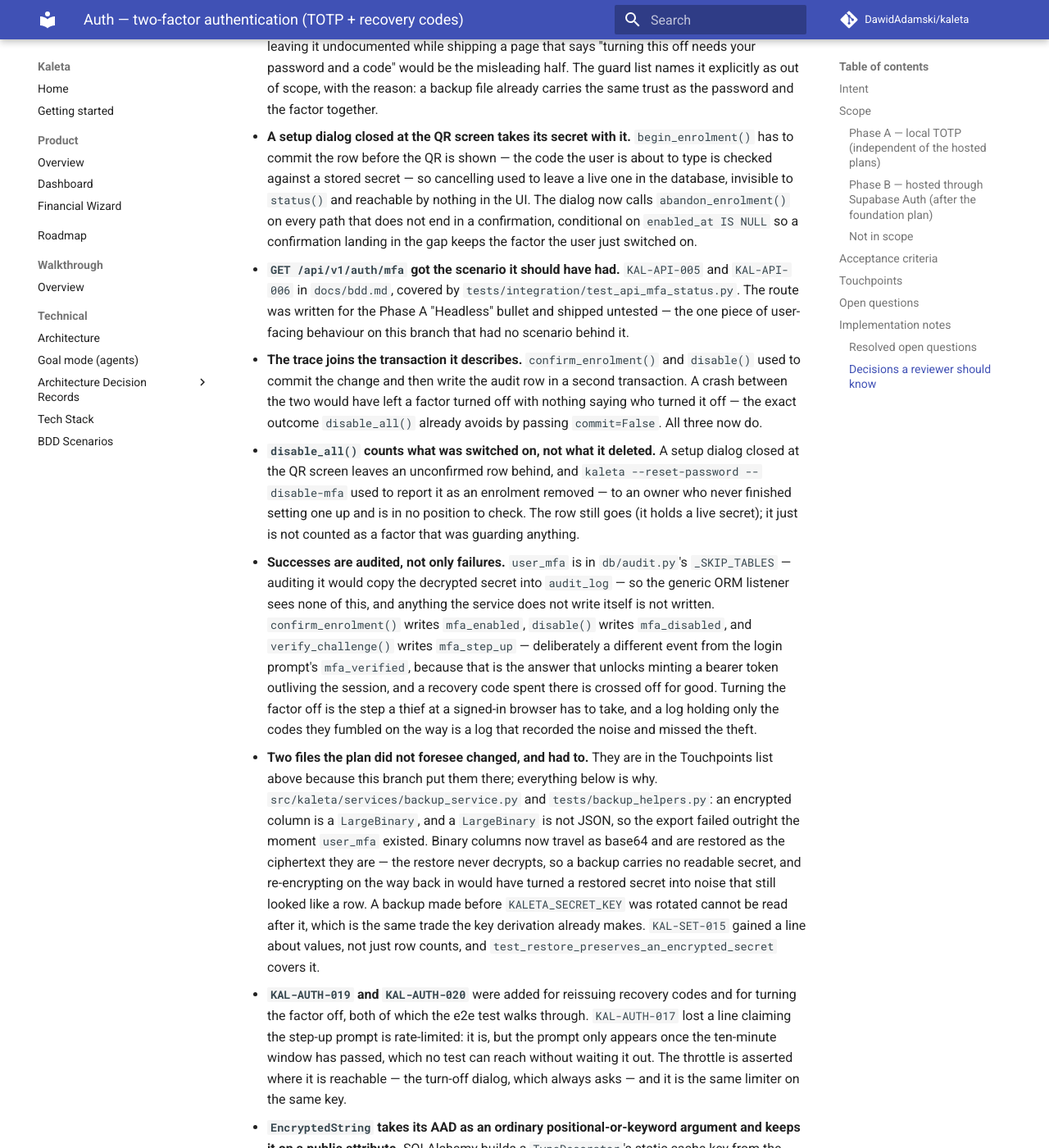
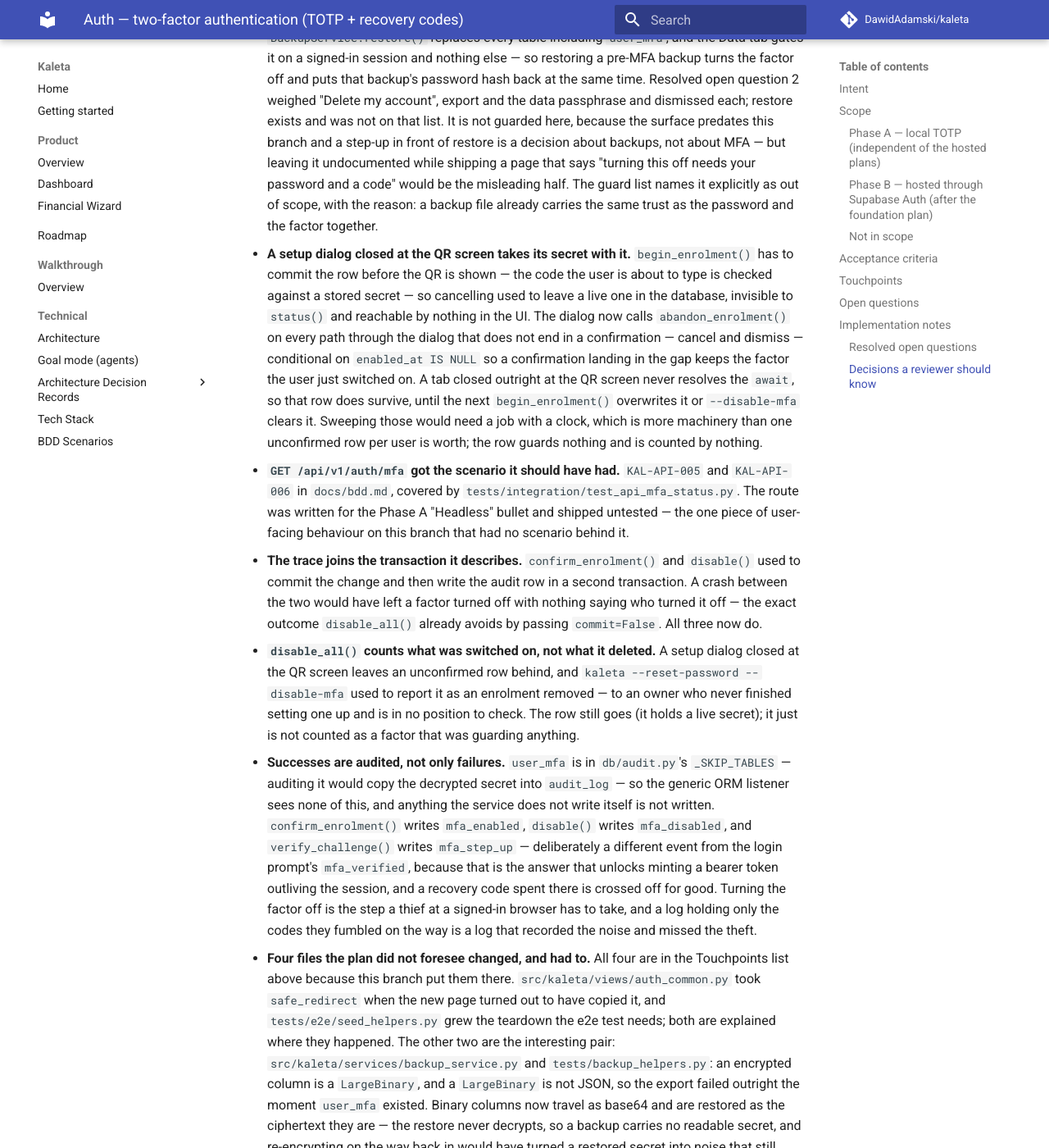
Before and after one commit to DawidAdamski/kaleta, an MkDocs documentation site: the page built from docs/plans/auth-two-factor.md, in a window 1280 px wide and 1400 px high, scrolled down 8358 px. Shown: the whole window at 82% size. Built offline with MkDocs 1.6.1 and Material for MkDocs 9.7.7, drawn with Linux system fonts in a browser that asks for light colours; comment, search, counter and statistics services are not loaded; some of the changed text lies outside the part shown.

Commit message:
test(auth): KAL-AUTH-022 was never a race, so it is automated now
The first reading of that scenario said it needed a second browser
context racing the first. Nothing there races: park `page_no_auth` at the
code prompt, turn the factor off from `page`, submit. The existing
two-page e2e fixture already supports it, so it moves from `@planned` to
`@automated` and asserts the `?reason=mfa_gone` landing and its copy.
KAL-AUTH-021 and -023 stay `@planned` — ten minutes of wall clock and a
key rotation between two requests are still out of the harness's reach.

Three corrections to my own text, all from the same review:

- SECURITY.md and the plan both said one bucket covers three prompts. It
  covers four — the enrol-confirm dialog charges it too, so fumbling five
  codes while setting a factor up locks the login prompt. Worth saying.
- The notes claimed `abandon_enrolment()` runs on "every path that does
  not end in a confirmation". A tab closed outright at the QR screen
  never resolves the `await`, so that row does survive; the note says so
  and says why sweeping it is not worth a job with a clock.
- The Touchpoints list had grown two more files than the note admitted.

And one real crash path: `base64.b64decode` on a hand-edited backup
raises `binascii.Error`, which is not a `KaletaError`, so the Data tab
got an unhandled exception where every other malformed-backup path gets a
sentence. It is a `ValidationError` now, and decoding is `validate=True`.

Co-Authored-By: Claude Opus 5 (1M context) <noreply@anthropic.com>

```diff
--- a/docs/plans/auth-two-factor.md
+++ b/docs/plans/auth-two-factor.md
@@ -128,7 +128,8 @@ and the local half ships first because it does not depend on that plan.
 `src/kaleta/api/v1/auth.py` (new, status only), `src/kaleta/db/audit.py`
 (auth event kinds), `src/kaleta/i18n/{en,pl}.json`, `pyproject.toml`
 (`pyotp`, `qrcode`, `cryptography`), `src/kaleta/db/types.py` (new),
-`src/kaleta/services/backup_service.py`, `docs/bdd.md`,
+`src/kaleta/services/backup_service.py`, `src/kaleta/views/auth_common.py`,
+`tests/e2e/seed_helpers.py`, `docs/bdd.md`,
 `docs/tech-stack.md`, `SECURITY.md`, `docs/adr/036-*.md`.
 
 Deferred to the Phase B follow-up along with Phase B itself:
@@ -159,10 +160,10 @@ item is built, and every executable acceptance criterion passes.
 
 **Open for the owner, not closed here:**
 
-- **Walking `KAL-AUTH-021`, `-022` and `-023` by hand.** All three are
-  implemented and left `@planned`, because `@manual` in this repo means
-  someone verified it by hand and nobody has. Retag them `@manual` after
-  walking them; none can be automated against the e2e harness.
+- **Walking `KAL-AUTH-021` and `-023` by hand.** Both are implemented and
+  left `@planned`, because `@manual` in this repo means someone verified
+  it by hand and nobody has. Retag them `@manual` after walking them;
+  neither can be automated against the e2e harness.
 - The `[manual]` criterion — enrol with Google Authenticator, 1Password
   and Aegis and confirm the QR scans and the codes verify in all three.
   Nothing in this branch can run it; three real authenticator apps have
@@ -314,19 +315,25 @@ item is built, and every executable acceptance criterion passes.
   was never proved, which is exactly the pattern worth looking for.
 
 - **Three messages the happy path never shows got scenarios, not tests.**
-  `KAL-AUTH-021` (the challenge ages out), `KAL-AUTH-022` (the factor is
-  turned off in another tab while the prompt is open) and `KAL-AUTH-023`
-  (the secret was written under a different `KALETA_SECRET_KEY`) are all
-  `@planned`. Each needs something the e2e harness cannot stage against
-  its own ephemeral instance — ten minutes of wall clock, a second
-  browser context racing the first, or a key rotation between two
+  `KAL-AUTH-021` (the challenge ages out) and `KAL-AUTH-023` (the secret
+  was written under a different `KALETA_SECRET_KEY`) are `@planned`. Each
+  needs something the e2e harness cannot stage against its own ephemeral
+  instance — ten minutes of wall clock, or a key rotation between two
   requests — so `@automated` would be the green-washing rule 4 forbids.
   `@manual` would be the other kind of lie: this file's legend defines it
   as "implemented, verified by hand", and nobody has walked them yet.
   They stay `@planned` until someone does, which is listed below as an
-  open item. The service-level halves *are* covered: `verify_code()`
-  returning False on a disabled factor, and `EncryptionError` surfacing
-  out of the column type.
+  open item, with a line in the scenario body saying they are built. The
+  service-level halves *are* covered: `verify_code()` returning False on
+  a disabled factor, and `EncryptionError` surfacing out of the column
+  type.
+
+  `KAL-AUTH-022` was in that list and is not: the first read of it called
+  for a second browser context racing the first, but nothing there races.
+  Parking `page_no_auth` at the code prompt, turning the factor off from
+  `page`, and then submitting is an ordinary sequence the existing
+  two-page fixture already supports, so it is `@automated` in
+  `tests/e2e/test_mfa.py`.
 
 - **A factor turned off mid-prompt is not a wrong code.** `verify_code()`
   answers False whether the code was wrong or the row is gone, and
@@ -420,9 +427,15 @@ item is built, and every executable acceptance criterion passes.
   code the user is about to type is checked against a stored secret — so
   cancelling used to leave a live one in the database, invisible to
   `status()` and reachable by nothing in the UI. The dialog now calls
-  `abandon_enrolment()` on every path that does not end in a
-  confirmation, conditional on `enabled_at IS NULL` so a confirmation
-  landing in the gap keeps the factor the user just switched on.
+  `abandon_enrolment()` on every path through the dialog that does not
+  end in a confirmation — cancel and dismiss — conditional on
+  `enabled_at IS NULL` so a confirmation landing in the gap keeps the
+  factor the user just switched on. A tab closed outright at the QR
+  screen never resolves the `await`, so that row does survive, until the
+  next `begin_enrolment()` overwrites it or `--disable-mfa` clears it.
+  Sweeping those would need a job with a clock, which is more machinery
+  than one unconfirmed row per user is worth; the row guards nothing and
+  is counted by nothing.
 
 - **`GET /api/v1/auth/mfa` got the scenario it should have had.**
   `KAL-API-005` and `KAL-API-006` in `docs/bdd.md`, covered by
@@ -458,9 +471,12 @@ item is built, and every executable acceptance criterion passes.
   fumbled on the way is a log that recorded the noise and missed the
   theft.
 
-- **Two files the plan did not foresee changed, and had to.** They are in
-  the Touchpoints list above because this branch put them there;
-  everything below is why.
+- **Four files the plan did not foresee changed, and had to.** All four
+  are in the Touchpoints list above because this branch put them there.
+  `src/kaleta/views/auth_common.py` took `safe_redirect` when the new page
+  turned out to have copied it, and `tests/e2e/seed_helpers.py` grew the
+  teardown the e2e test needs; both are explained where they happened.
+  The other two are the interesting pair:
   `src/kaleta/services/backup_service.py` and `tests/backup_helpers.py`:
   an encrypted column is a `LargeBinary`, and a `LargeBinary` is not
   JSON, so the export failed outright the moment `user_mfa` existed.
@@ -514,8 +530,9 @@ item is built, and every executable acceptance criterion passes.
   dialogs are wired to it. The login prompt's own wiring is the same two
   lines against the same object, and is not separately asserted — the
   e2e test cannot burn five codes there without locking the account for
-  the rest of the run. One bucket covers all three prompts, so wrong
-  answers in the turn-off dialog lock the code prompt too; `SECURITY.md`
+  the rest of the run. One bucket covers all four prompts that take a
+  code (login, step-up, turn-off, and the confirm step of setting up), so
+  wrong answers in any one lock the rest; `SECURITY.md`
   says so, and so does the e2e fixture, because the test ends with the
   e2e user locked for fifteen minutes and a reused server would carry
   that into the next run.
```
Also changed, not shown: SECURITY.md (+5 -3 lines), docs/bdd.md (+1 -3 lines), 2 other files.
